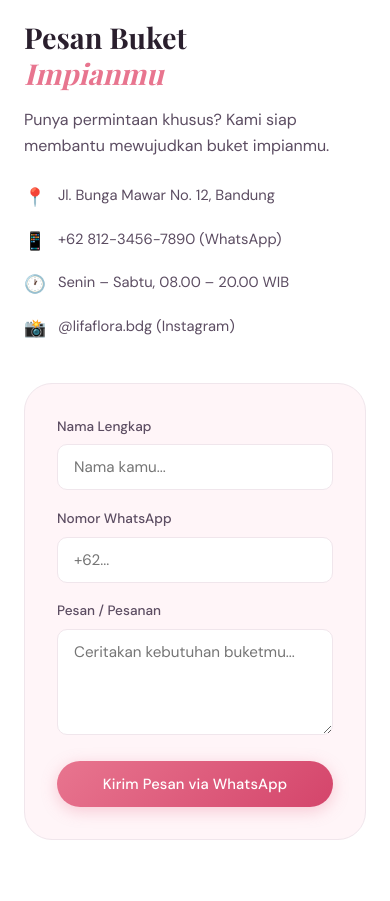
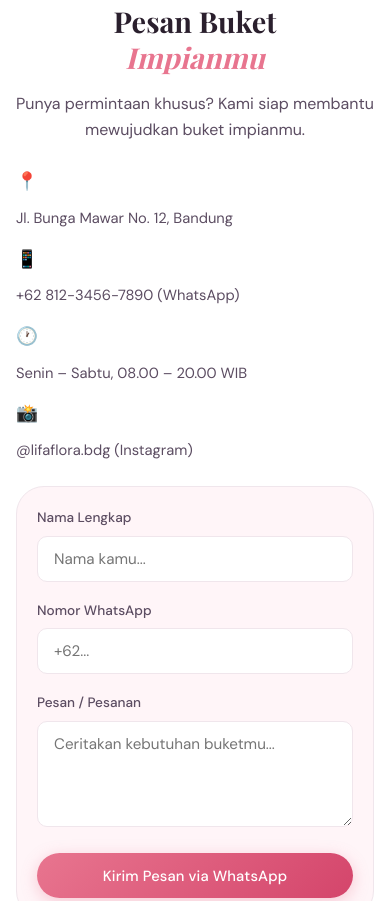
Before and after one commit to alifahsalmafauziah-coder/Proyek-UAS-e-commerce, a plain HTML site: page index.html in a window 390 px wide. Shown: the part 6287-7188 px from the top of the page. Drawn offline with nearby package versions, Linux system fonts and the light colour scheme; a web font is replaced by a local one.

Commit message:
Add styles for contact section
Added styles for contact section layout and formatting.

```diff
--- a/style.css
+++ b/style.css
@@ -805,6 +805,22 @@ textarea { resize: vertical; }
   .flower-card { padding: 1rem; font-size: 2rem; }
   /* Products: 2 kolom */
   .products-grid { grid-template-columns: repeat(2, 1fr); gap: 1rem; }
+   /* Contact: lebih rapi di HP */
+  .contact-section { padding: 4rem 1rem; }
+  .contact-container { gap: 1.5rem; }
+  .contact-info { text-align: center; }
+  .contact-items { align-items: stretch; }
+  .contact-item {
+    align-items: flex-start;
+    gap: 0.6rem;
+    flex-wrap: wrap;
+    text-align: left;
+  }
+  .contact-item span:last-child {
+    flex: 1 1 100%;
+    min-width: 0;
+  }
+  .contact-form-wrapper { padding: 1.25rem; }
   /* Footer: 1 kolom */
   .footer-container { grid-template-columns: 1fr; gap: 1.5rem; }
 }
```
